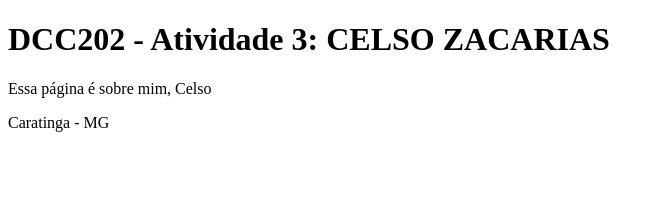
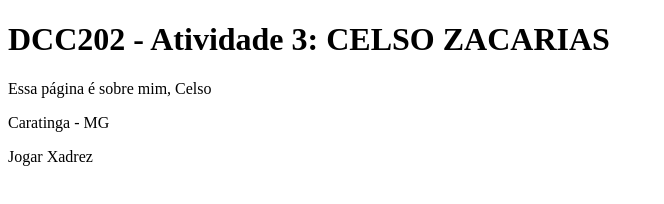
Before and after one commit to ufjf-dcc202/ufjf-dcc202-2023-3-b-atv3-celso-z, a website: page index.html in a window 1280 px wide. Shown: the whole page, without its empty margins (0-664 px from the left). Drawn offline with Linux system fonts and the light colour scheme.

Commit message:
Passo 7 completo

```diff
--- a/index.html
+++ b/index.html
@@ -11,7 +11,9 @@
 			<section title=Naturalidade>
 				<p>Caratinga - MG</p>
 			</section>
-
+			<section title="O que eu gosto de fazer?">
+				<p>Jogar Xadrez</p>
+			</section>
 		</main>
 	</body>
 </html>
```
